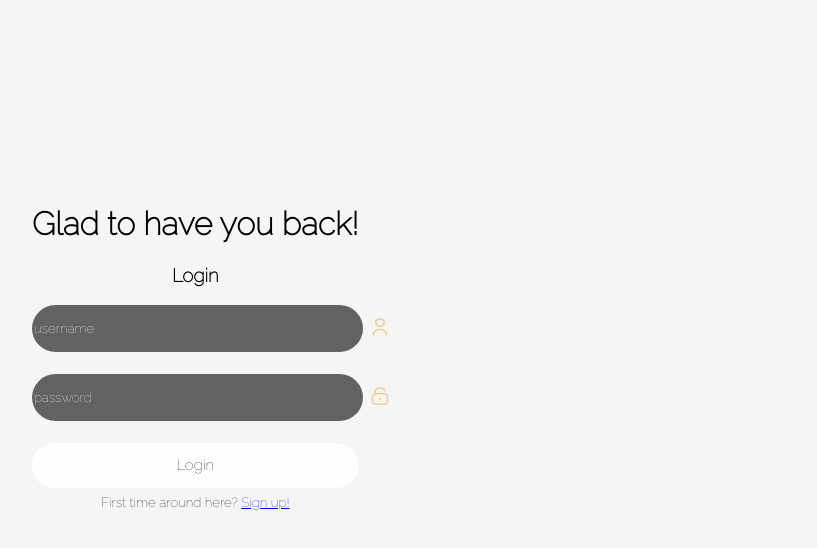
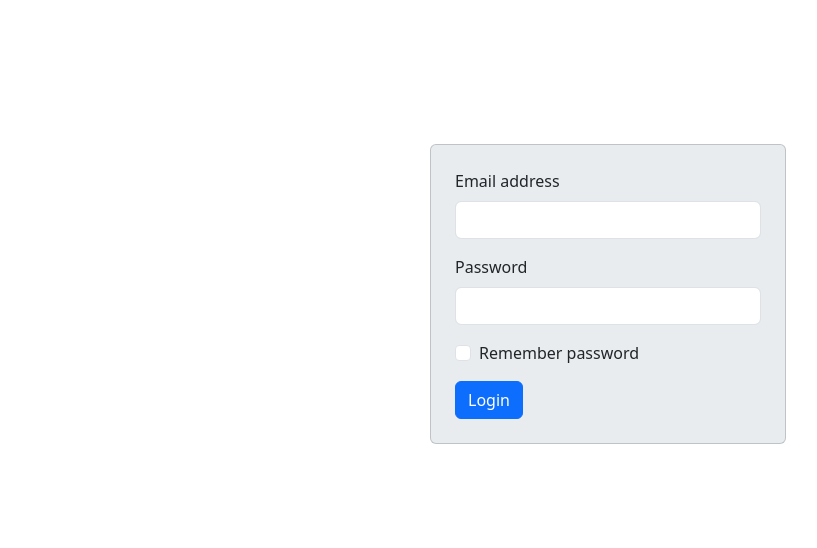
Before and after one commit to yayayannah/3_2_bootstrap, a plain HTML site: page login.html in a window 1280 px wide. Shown: the whole page, without its empty margins (32-849 px from the left). Drawn offline with nearby package versions, Linux system fonts and the light colour scheme.

Commit message:
fixed login page and card

```diff
--- a/login.html
+++ b/login.html
@@ -1,125 +1,57 @@
-<!DOCTYPE html>
+<!doctype html>
 <html lang="en">
   <head>
-    <meta charset="UTF-8">
-    <meta name="viewport" content="width=device-width, initial-scale=1.0">
-    <link rel="stylesheet" href="styles.css">
-    <title>Login</title>
+    <meta charset="utf-8">
+    <meta name="viewport" content="width=device-width, initial-scale=1">
+    <title>Bootstrap demo</title>
+    <link href="https://cdn.jsdelivr.net/npm/bootstrap@5.3.2/dist/css/bootstrap.min.css" rel="stylesheet" integrity="sha384-T3c6CoIi6uLrA9TneNEoa7RxnatzjcDSCmG1MXxSR1GAsXEV/Dwwykc2MPK8M2HN" crossorigin="anonymous">
   </head>
   <body>
+    <div class="container">
+      <div class="row w-20 h-100 p-5 mt-5"></div>
+      <div class="row justify-content-center">
 
-    <div class="container">
-
-    <div class="forHeader">
-        <h1>Glad to have you back!</h1>
-        <h3>Login</h3>
+        <div class="col-4">
+          <div class="card bg-body-secondary p-4">
+            <form>
+              <div class="mb-3">
+                <label for="exampleInputEmail1" class="form-label">Email address</label>
+                <input type="email" class="form-control" id="exampleInputEmail1" aria-describedby="emailHelp">
               </div>
-
-
-    <div class="forInputs">
-        <input type="text" class="input" placeholder="username">
-        <i><img src="images/user.png" alt="user" style="width: 20px; height: 18px;"></i>
+              <div class="mb-3">
+                <label for="exampleInputPassword1" class="form-label">Password</label>
+                <input type="password" class="form-control" id="exampleInputPassword1">
               </div>
-    <div class="forInputs">
-        <input type="password" class="input" placeholder="password">
-        <i><img src="images\unlock.png" alt="lock" style="width: 20px; height: 18px;"></i>
+              <div class="mb-3 form-check">
+                <input type="checkbox" class="form-check-input" id="exampleCheck1">
+                <label class="form-check-label" for="exampleCheck1">Remember password</label>
               </div>
-
-
-    <div class="forLogin">
-        <input type="submit" class="submit" value="Login">
-    </div>
-
-    <div class="routeRegister">
-        <span class="signUp"> First time around here? <a href="#"> Sign up!</a></span>
+              <button type="submit" class="btn btn-primary">Login</button>
+            </form>
           </div>
 
         </div>
+      </div>
+    </div>
 
     <style>
-        @import url('https://fonts.googleapis.com/css2?family=Montserrat:ital,wght@1,100&family=Raleway:wght@100&family=Roboto+Slab:wght@100&display=swap');
-
-
-*{
-    font-family: 'Raleway', sans-serif;
+      @media screen and (max-width:1092px) {
+        .card{
+            width: 50vw;
         }
-
-body{
-    background-image: url(/images/background2.png);
-    background-size: cover;
-    background-repeat: no-repeat;
-    background-position: center;
-    background-attachment: fixed;
-    background-color: whitesmoke;
       }
-
-/* for container position */
-.container{
-    position: absolute;
-    top: 23%;
-    left: 5%;
-    align-items: center;
-    text-align: center;
+      @media screen and (max-width:766px) {
+          .card{
+              width: 75vw;
           }
-
-
-/* for input boxes design */
-.input{
-    height: 45px;
-    width: 100%;
-    border: none;
-    outline: none;
-    border-radius: 30px;
-    color: #fff;
-    background: rgba(0, 0, 0, 0.6);
-    cursor: text;
-
       }
-.forInputs{
-    display: flex;
-    flex-direction: column;
-    cursor: text;
+      @media screen and (max-width:574px) {
+          .card{
+              width: 90vw;
           }
-
-/* for input icons */
-i{
-    position: relative;
-    top: -34px;
-    left: 185px;
-    color: #fff;
       }
-
-
-
-/* for placeholder (in input boxes) */
-::-webkit-input-placeholder{
-    color: #fff;
-    border-radius: none;
-}
-
-/* for login button */
-.submit{
-    align-items: center;
-    border: none;
-    border-radius: 30px;
-    font-size: 15px;
-    height: 45px;
-    outline: none;
-    width: 100%;
-    background: rgba(255, 255, 255, 0.9);
-    cursor: pointer;
-    transition: .3s;
-}
-.submit:hover{
-    box-shadow: 1px 5px 7px 1px rgba(0,0,0,.4);
-}
-
-.routeRegister{
-    margin-top: 2%;
-    font-size: smaller;
-}
-
     </style>
-</div>
+    <script src="https://cdn.jsdelivr.net/npm/@popperjs/core@2.11.8/dist/umd/popper.min.js" integrity="sha384-I7E8VVD/ismYTF4hNIPjVp/Zjvgyol6VFvRkX/vR+Vc4jQkC+hVqc2pM8ODewa9r" crossorigin="anonymous"></script>
+    <script src="https://cdn.jsdelivr.net/npm/bootstrap@5.3.2/dist/js/bootstrap.min.js" integrity="sha384-BBtl+eGJRgqQAUMxJ7pMwbEyER4l1g+O15P+16Ep7Q9Q+zqX6gSbd85u4mG4QzX+" crossorigin="anonymous"></script>
   </body>
 </html>
```
Also changed, not shown: index.html (+51 -23 lines), images/1149963-1.jpg, images/5430f6ae24f9f99db6c44fadee3175c8.jpg, images/R.jpg, images/unlock.png (deleted), images/user.png (deleted). Lines whose indentation alone changed are shown as unchanged.
